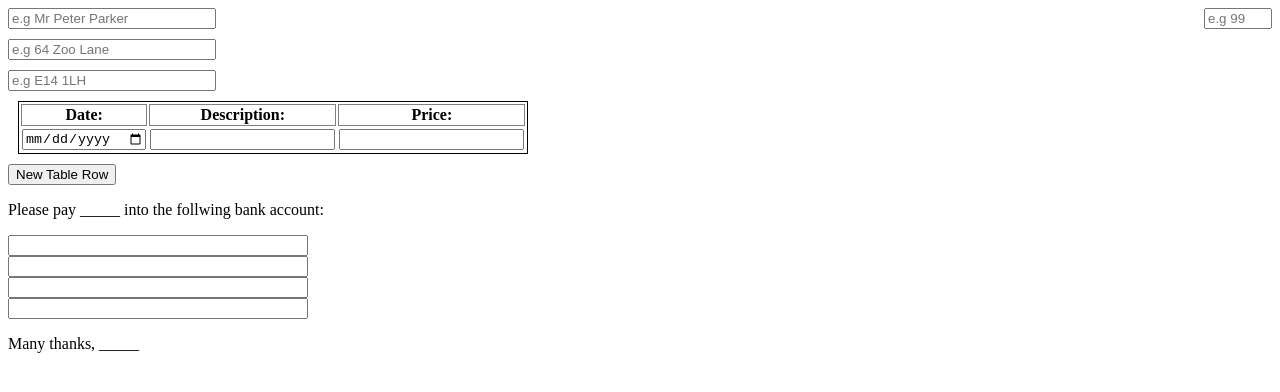
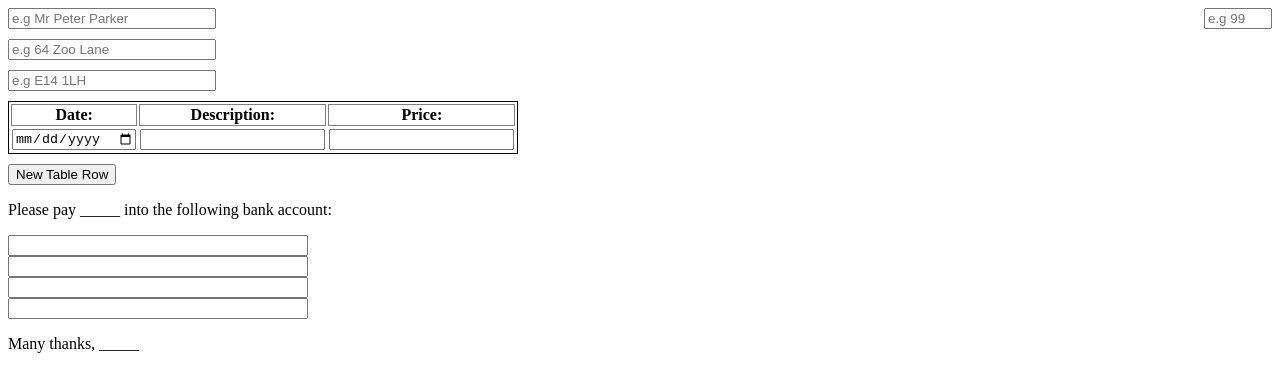
Before and after one commit to Yusuf-4hmed/invoice-maker, a plain HTML site: page index.html in a window 1280 px wide. Drawn offline with Linux system fonts and the light colour scheme.

Commit message:
minor styling bug

```diff
--- a/index.html
+++ b/index.html
@@ -32,7 +32,7 @@
     </table>
     <button onclick="addNewTableRow()">New Table Row</button>
     <div class="please-pay">
-        <p id="please-pay-amount" class="please-pay-amount">Please pay _____ into the follwing bank account:</p>
+        <p id="please-pay-amount" class="please-pay-amount">Please pay _____ into the following bank account:</p>
         <div class="bank-details">
             <input class="account-holder-name" type="text">
             <input class="bank-name" type="text">
--- a/styles.css
+++ b/styles.css
@@ -23,8 +23,9 @@
 }
 
 .invoice-table {
-    margin: 10px;
+    margin: 10px 0px;
     border: 1px solid black;
+    width: auto;
 }
 
 th {
```
